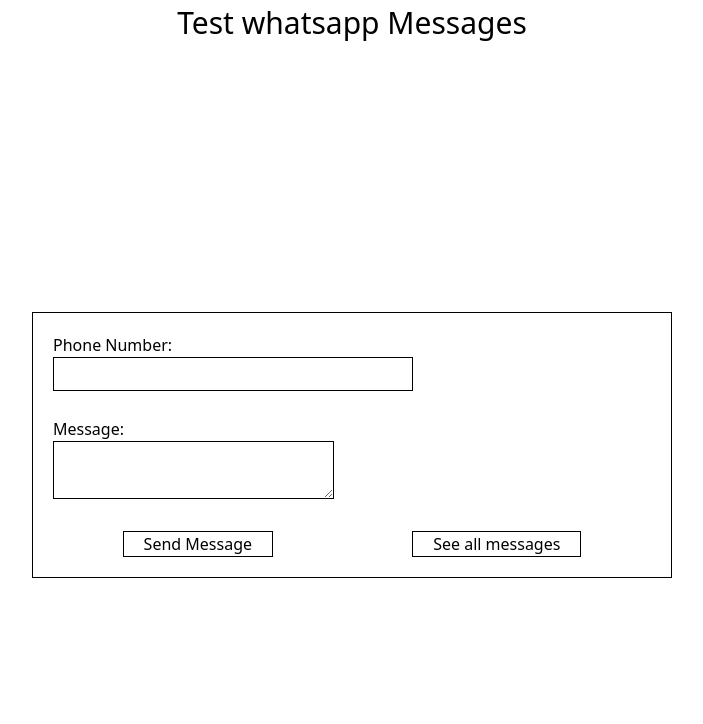
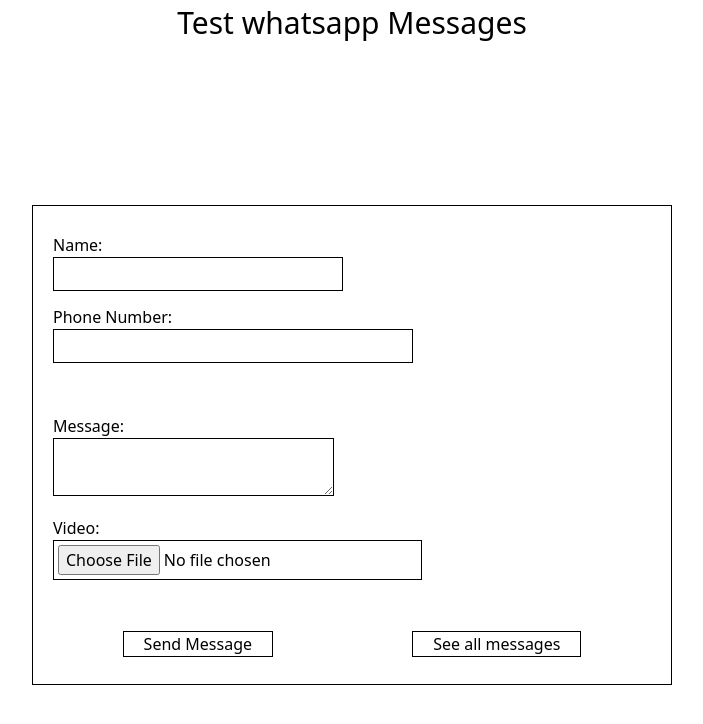
Before and after one commit to maniksharma424/frontend-twilio, a Next.js app: page / in a window 1280 px wide. Shown: the top 724 px of the page, without its empty margins (288-991 px from the left). Built offline with nearby package versions, Linux system fonts and the light colour scheme.

Commit message:
media message

```diff
--- a/src/components/MessageCard.jsx
+++ b/src/components/MessageCard.jsx
@@ -3,10 +3,23 @@
 const MessageCard = ({ message }) => {
   return (
     <div className="w-52 h-44 p-2 border-[1px] border-black shadow-lg m-3">
-      <p>From : {message?.from}</p>
-      <p> To : {message?.to}</p>
-      <p> Message : {message?.body}</p>
-      <p> Status : {message?.status}</p>
+      <p>
+        {" "}
+        <span className="font-[800] ">From :</span>
+        {message?.from}
+      </p>
+      <p>
+        {" "}
+        <span className="font-[800] ">To:</span> {message?.to}
+      </p>
+      <p>
+        {" "}
+        <span className="font-[800] ">Message:</span> {message?.body}
+      </p>
+      <p>
+        {" "}
+        <span className="font-[800] ">Status:</span> {message?.status}
+      </p>
     </div>
   );
 };
--- a/src/pages/index.js
+++ b/src/pages/index.js
@@ -1,43 +1,81 @@
 import Link from "next/link";
-import { useState } from "react";
+import { useRef, useState } from "react";
 export default function Home() {
   const [phoneNumber, setPhoneNumber] = useState("");
   const [message, setMessage] = useState("");
+  const [media, setMedia] = useState(null);
+  const [name, setname] = useState("");
   const [sending, setSending] = useState(false);
-
+  const mediaRef = useRef(null);
   const handleSubmit = async (event) => {
     setSending(true);
     event.preventDefault();
 
-    const data = {
-      phoneNumber,
-      message,
-    };
+    if (
+      phoneNumber.length === 10 &&
+      message.length > 0 &&
+      name.length > 1 &&
+      media !== null
+    ) {
+      try {
+        const videoFormData = new FormData();
+        videoFormData.append("file", media);
+        videoFormData.append("upload_preset", "s8ajszzz");
 
-    if (phoneNumber.length === 10 && message.length > 0) {
-      try {
-        const response = await fetch(
+        const videoResponse = await fetch(
+          "https://api.cloudinary.com/v1_1/du19shvhf/video/upload",
+          {
+            method: "POST",
+            body: videoFormData,
+          }
+        );
+        const videoData = await videoResponse.json();
+        const video_URL = await videoData.secure_url;
+
+        const response = await fetch("https://twillo-server.onrender.com/sendMediaMessage", {
+          method: "POST",
+          headers: {
+            "Content-Type": "application/json",
+          },
+          body: JSON.stringify({
+            phoneNumber,
+            video_URL,
+          }),
+        });
+        const messageResponse = await fetch(
           "https://twillo-server.onrender.com/sendmessage",
           {
             method: "POST",
             headers: {
               "Content-Type": "application/json",
             },
-            body: JSON.stringify(data),
+            body: JSON.stringify({
+              phoneNumber,
+              message,
+              name,
+            }),
           }
         );
 
-        if (response.ok) {
+        if (response.ok && messageResponse.ok) {
           const responseData = await response.json();
           setMessage("");
           setPhoneNumber("");
           setSending(false);
+          setname("");
+          mediaRef.current.value = null;
         } else {
-          console.error("Request failed with status:", response.status);
+          console.error(
+            "Request failed with status:",
+            response.status,
+            messageResponse.status
+          );
+          alert(response.status);
           setSending(false);
         }
       } catch (error) {
         console.error("Request error:", error);
+        alert("Request error:", error);
         setSending(false);
       }
     } else {
@@ -53,9 +91,19 @@
       </h1>
       <div className="w-full h-screen flex justify-center items-center">
         <form
-          className="w-1/2 h-1/3 p-5 border-[1px] border-black flex flex-col justify-around items-start"
+          className="w-1/2 h-3/5 p-5 border-[1px] border-black flex flex-col justify-around items-start"
           onSubmit={handleSubmit}
         >
+          <label>
+            Name:
+            <input
+              type="text"
+              name="name"
+              value={name}
+              onChange={(e) => setname(e.target.value)}
+              className="border-[1px] border-black w-full p-1 "
+            />
+          </label>
           <label>
             Phone Number:
             <input
@@ -77,6 +125,19 @@
               className="border-[1px] border-black w-full p-1 "
             />
           </label>
+          <label>
+            Video:
+            <input
+              type="file"
+              name="media"
+              ref={mediaRef}
+              accept=".mp4,.avi,.mpg"
+              onChange={(e) => {
+                setMedia(e.target.files[0]);
+              }}
+              className="border-[1px] border-black w-full p-1 "
+            />
+          </label>
           <br />
           <div className="w-full flex justify-around">
             <button className="px-5 border-[1px] border-black" type="submit">
```
Also changed, not shown: 1 other file (tests, documents, lock files or other folders).
